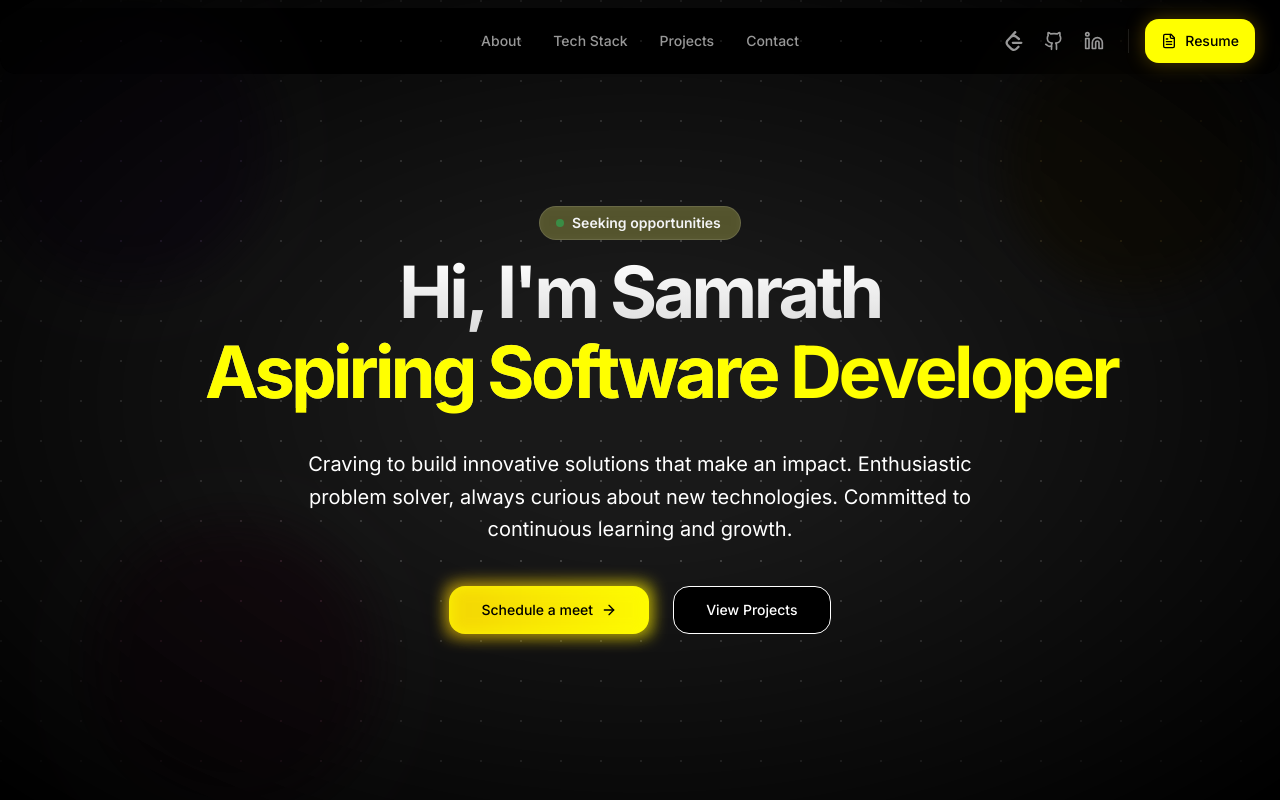
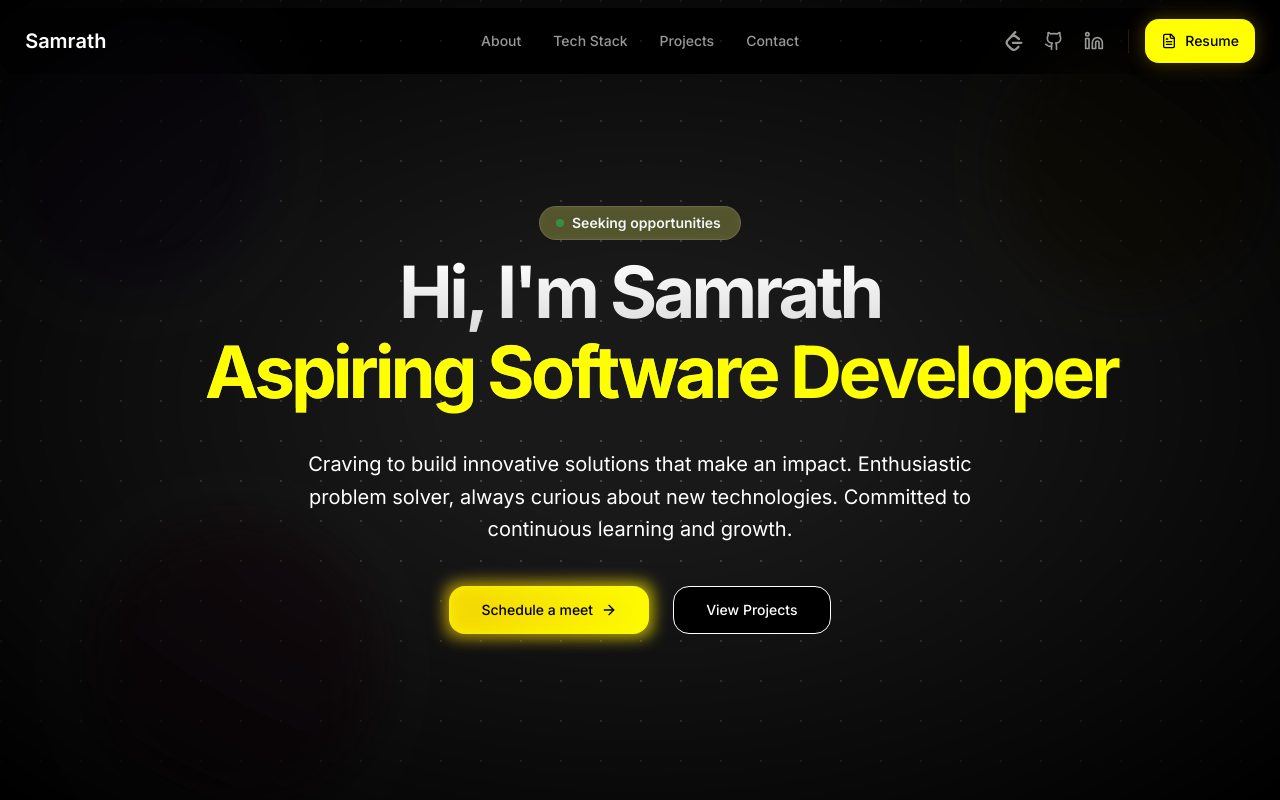
Before and after one commit to samrathreddy/portfolio, a Next.js app: page / in a window 1280 px wide. Shown: the top 800 px of the page. Built offline with nearby package versions, Linux system fonts and the light colour scheme; no server answers.

Commit message:
fix: /portfolio 404 error

```diff
--- a/components/nav-header.tsx
+++ b/components/nav-header.tsx
@@ -201,6 +201,48 @@ export function NavHeader() {
             isMobile ? "h-14 px-4" : isTablet ? "h-16 px-5" : "h-16 px-6"
           )}>
             {/* Logo/Brand */}
+            <div
+              className="text-white hover:text-white/80 transition-colors flex items-center gap-2 shrink-0 relative"
+              onMouseEnter={() => setIsHovered(true)}
+              onMouseLeave={() => {
+                setIsHovered(false)
+                setLetterHovered(-1)
+              }}
+            >
+              <div className="relative">
+                <div className="flex items-center">
+                  {portfolioText.split('').map((letter, index) => (
+                    <span
+                      key={index}
+                      className={cn(
+                        "font-semibold transition-all duration-300 hover:scale-125 cursor-default",
+                        isMobile ? "text-lg" : isTablet ? "text-xl" : "text-xl",
+                        letterHovered === index ? "text-primary animate-bounce" : "",
+                        isHovered ? "hover:text-primary" : "",
+                        isHovered && letterHovered === -1 ? "animate-pulse" : ""
+                      )}
+                      style={{
+                        opacity: isMobile ? 1 : Math.max(0, 1 - scrollProgress * 2),
+                        textShadow: letterHovered === index ? "0 0 20px rgba(255, 255, 0, 0.5)" : "none",
+                        transform: `translateY(${letterHovered === index ? "-2px" : "0"})`,
+                      }}
+                      onMouseEnter={() => setLetterHovered(index)}
+                      onMouseLeave={() => setLetterHovered(-1)}
+                    >
+                      {letter}
+                    </span>
+                  ))}
+                </div>
+                {isHovered && !isMobile && (
+                  <div
+                    className="absolute -bottom-1 left-0 w-full h-0.5 bg-gradient-to-r from-transparent via-primary to-transparent animate-pulse"
+                    style={{
+                      opacity: Math.max(0, 1 - scrollProgress * 2)
+                    }}
+                  />
+                )}
+              </div>
+            </div>
 
             {/* Desktop/Large Tablet Navigation Links */}
             {isDesktop && (
```
